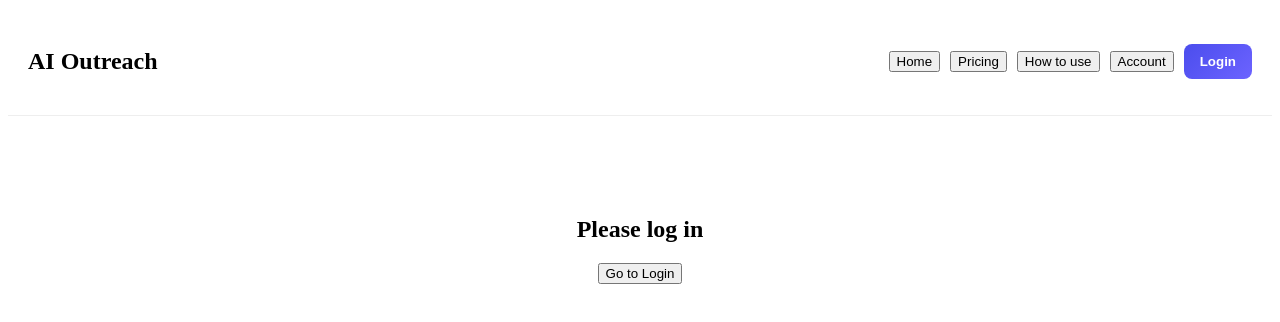
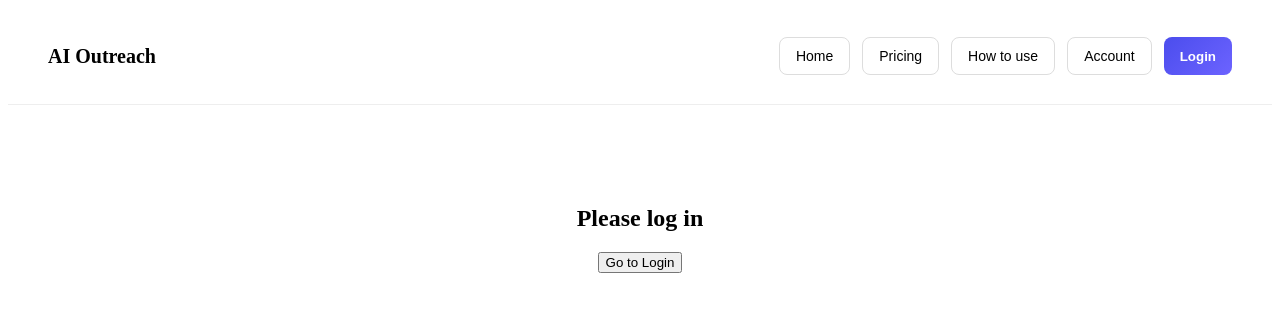
Before and after one commit to A-Gr33n/ai-outreach-generator, a Next.js app: page /account in a window 1280 px wide. Shown: the top 322 px of the page. Built offline with nearby package versions, Linux system fonts and the light colour scheme.

Commit message:
updated navbar page

```diff
--- a/components/Navbar.js
+++ b/components/Navbar.js
@@ -1,50 +1,49 @@
+import { useRouter } from "next/router";
 import { useEffect, useState } from "react";
-import { useRouter } from "next/router";
-
 
 export default function Navbar() {
+  const router = useRouter();
   const [user, setUser] = useState(null);
-  const router = useRouter();
 
-useEffect(() => {
-  const handleStorage = () => {
+  useEffect(() => {
     const stored = localStorage.getItem("user");
-    setUser(stored ? JSON.parse(stored) : null);
-  };
-
-  window.addEventListener("storage", handleStorage);
-
-  return () => window.removeEventListener("storage", handleStorage);
-}, []);
+    if (stored) setUser(JSON.parse(stored));
+  }, []);
 
   const handleLogout = () => {
     localStorage.removeItem("user");
-    setUser(null); // 🔥 THIS FIXES UI
     router.push("/login");
   };
 
   return (
     <div style={styles.nav}>
-      <h2 style={{ cursor: "pointer" }} onClick={() => router.push("/")}>
+      <h2 style={styles.logo} onClick={() => router.push("/")}>
         AI Outreach
       </h2>
 
-      <div style={styles.links}>
-        <button onClick={() => router.push("/")}>Home</button>
-        <button onClick={() => router.push("/pricing")}>Pricing</button>
-        <button onClick={() => router.push("/how-to-use")}>How to use</button>
-        <button onClick={() => router.push("/account")}>Account</button>
+      <div style={styles.navLinks}>
+        <button style={styles.btn} onClick={() => router.push("/")}>
+          Home
+        </button>
 
-        {/* 🔥 CONDITIONAL BUTTON */}
+        <button style={styles.btn} onClick={() => router.push("/pricing")}>
+          Pricing
+        </button>
+
+        <button style={styles.btn} onClick={() => router.push("/how-to-use")}>
+          How to use
+        </button>
+
+        <button style={styles.btn} onClick={() => router.push("/account")}>
+          Account
+        </button>
+
         {user ? (
-          <button style={styles.logout} onClick={handleLogout}>
+          <button style={styles.btnDanger} onClick={handleLogout}>
             Logout
           </button>
         ) : (
-          <button
-            style={styles.login}
-            onClick={() => router.push("/login")}
-          >
+          <button style={styles.btnPrimary} onClick={() => router.push("/login")}>
             Login
           </button>
         )}
@@ -60,23 +59,40 @@ const styles = {
     display: "flex",
     justifyContent: "space-between",
     alignItems: "center",
-    padding: "20px",
+    padding: "20px 40px",
     background: "#fff",
     borderBottom: "1px solid #eee",
+    position: "sticky",
+    top: 0,
+    zIndex: 1000,
   },
-  links: {
+
+  logo: {
+    fontSize: "20px",
+    fontWeight: "bold",
+    cursor: "pointer",
+  },
+
+  navLinks: {
     display: "flex",
-    gap: "10px",
-    alignItems: "center",
+    gap: "12px",
   },
-  navBtn: {
+
+  btn: {
     padding: "10px 16px",
     borderRadius: "8px",
     border: "1px solid #ddd",
     background: "#fff",
     cursor: "pointer",
+    fontSize: "14px",
+    transition: "all 0.2s ease",
   },
-  login: {
+
+  btnHover: {
+    background: "#f5f5f5",
+  },
+
+  btnPrimary: {
     padding: "10px 16px",
     borderRadius: "8px",
     border: "none",
@@ -84,8 +100,10 @@ const styles = {
     color: "#fff",
     fontWeight: "600",
     cursor: "pointer",
+    transition: "all 0.2s ease",
   },
-  logout: {
+
+  btnDanger: {
     padding: "10px 16px",
     borderRadius: "8px",
     border: "none",
```
